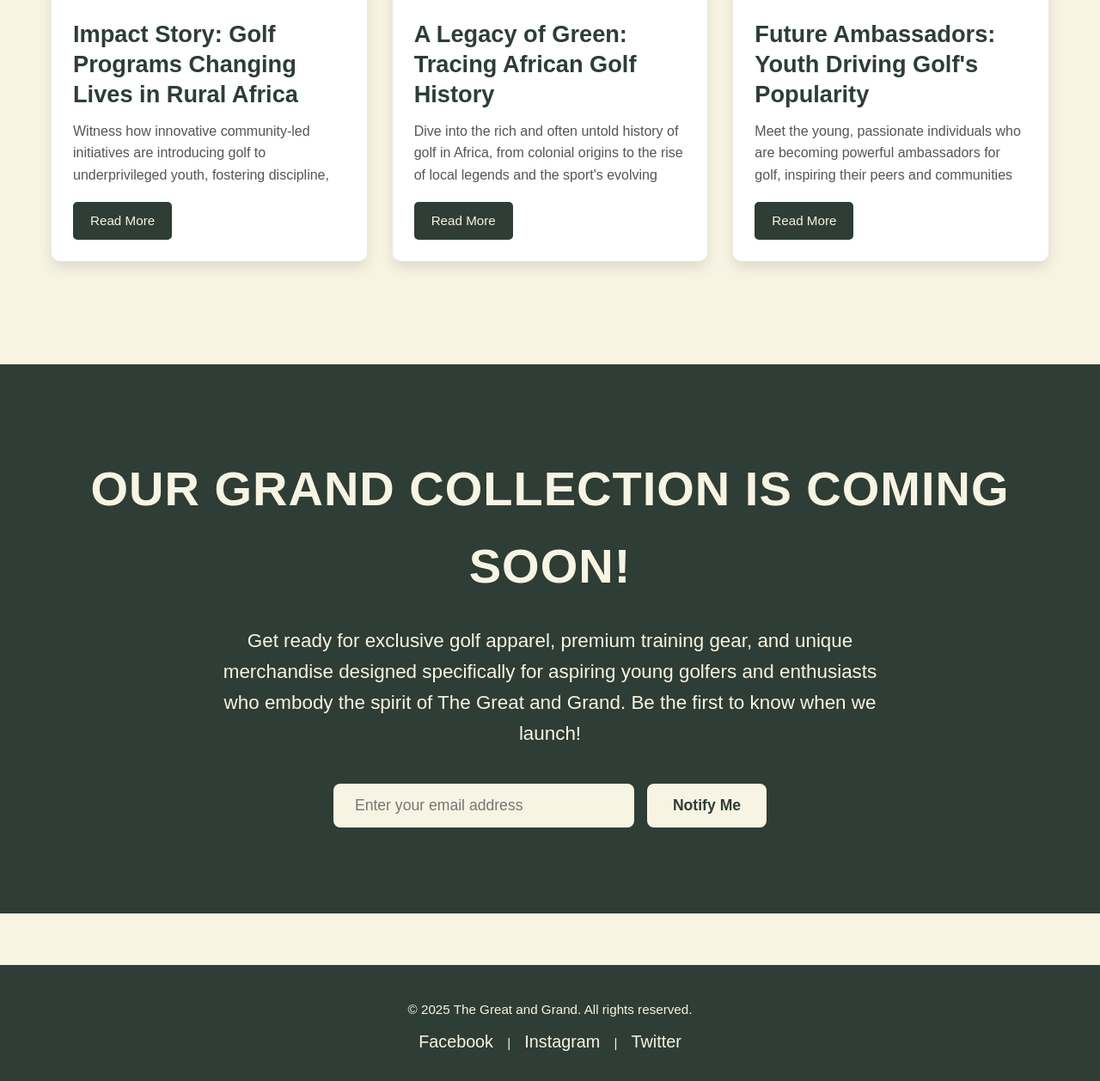
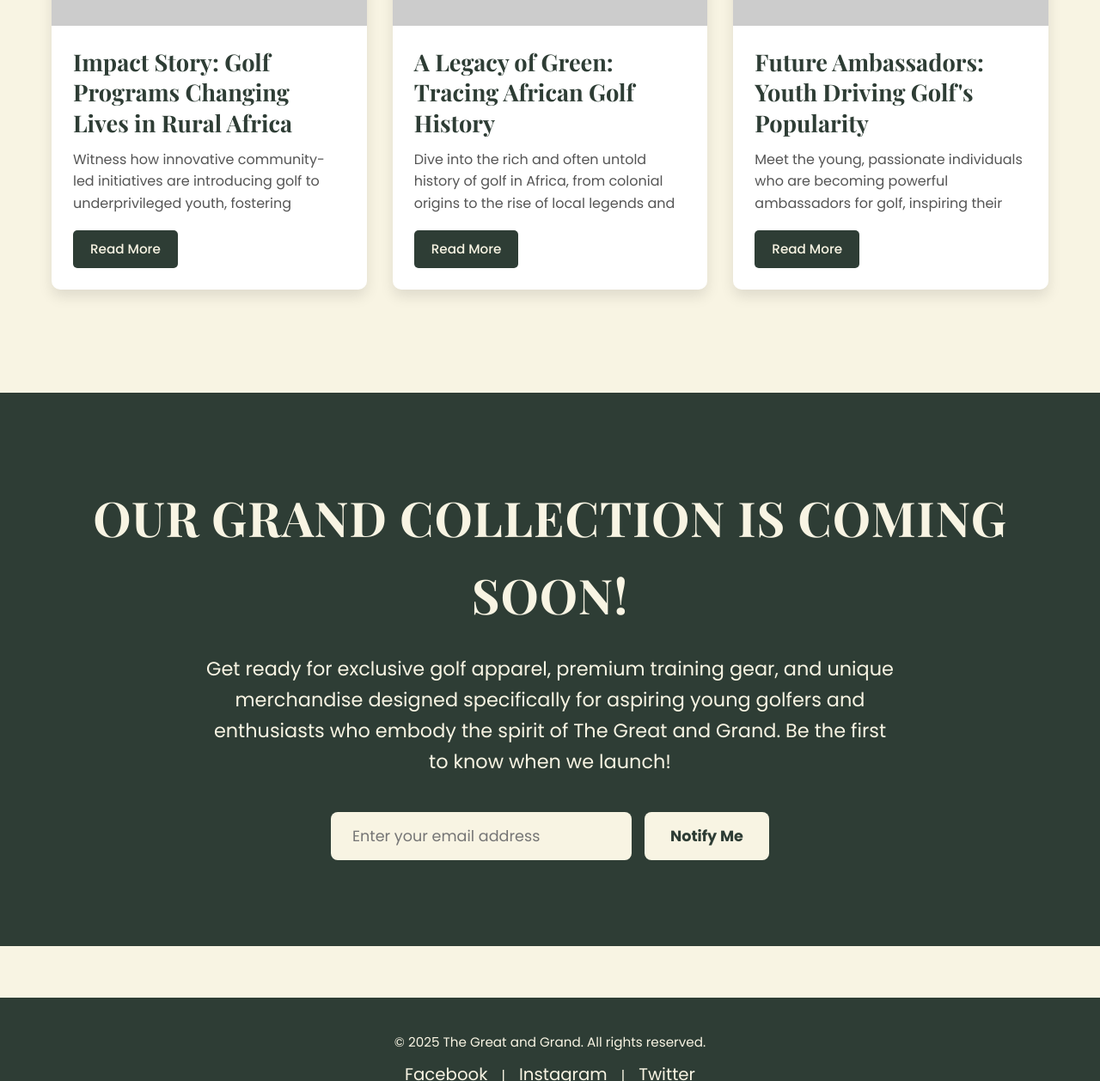
Before and after one commit to greatxgrand/greatandgrand, a plain HTML site: page index.html in a window 1280 px wide. Shown: the part 1542-2800 px from the top of the page at 86% size. Drawn offline with nearby package versions, Linux system fonts and the light colour scheme; placeholder pictures from the web are drawn by us.

Commit message:
Update index.html

```diff
--- a/index.html
+++ b/index.html
@@ -4,6 +4,9 @@
     <meta charset="UTF-8">
     <meta name="viewport" content="width=device-width, initial-scale=1.0">
     <title>The Great and Grand - Discover Golf in Africa</title>
+    <link rel="preconnect" href="https://fonts.googleapis.com">
+    <link rel="preconnect" href="https://fonts.gstatic.com" crossorigin>
+    <link href="https://fonts.googleapis.com/css2?family=Playfair+Display:wght@700&family=Poppins:wght@400;500;700&display=swap" rel="stylesheet">
     <style>
         /* Basic Reset & Box Sizing */
         * {
@@ -24,11 +27,17 @@
         }
 
         body {
-            font-family: 'Arial', sans-serif;
+            font-family: 'Poppins', sans-serif; /* Poppins for general text */
             background-color: var(--secondary-ivory);
             color: var(--text-color-dark);
             line-height: 1.6;
             scroll-behavior: smooth; /* Smooth scrolling for anchor links */
+        }
+
+        /* Titles and special text using Playfair Display */
+        h1, h2, h3, .logo {
+            font-family: 'Playfair Display', serif; /* Luxurious Roman */
+            font-weight: 700; /* Bold for impact */
         }
 
         .container {
@@ -47,7 +56,6 @@
 
         header .logo {
             font-size: 2.5em;
-            font-weight: bold;
             margin-bottom: 10px;
             letter-spacing: 2px;
             text-transform: uppercase; /* Ensure logo is uppercase */
@@ -71,6 +79,8 @@
             font-size: 1.1em;
             padding: 5px 0;
             transition: color 0.3s ease, border-bottom 0.3s ease;
+            font-family: 'Poppins', sans-serif; /* Ensure nav uses Poppins */
+            font-weight: 500; /* Medium weight for clarity */
         }
 
         nav ul li a:hover {
@@ -97,6 +107,7 @@
             font-size: 1.3em;
             max-width: 800px;
             margin: 0 auto 30px;
+            font-family: 'Poppins', sans-serif; /* Ensure Poppins */
         }
 
         .hero .cta-buttons a {
@@ -109,6 +120,8 @@
             border-radius: 5px;
             font-size: 1.1em;
             transition: background-color 0.3s ease, transform 0.3s ease;
+            font-family: 'Poppins', sans-serif; /* Ensure Poppins */
+            font-weight: 500; /* Medium weight for buttons */
         }
 
         .hero .cta-buttons a:hover {
@@ -172,6 +185,7 @@
             margin-bottom: 20px;
             height: 75px; /* Fixed height for excerpt, add ellipsis with JS/CSS if needed */
             overflow: hidden;
+            font-family: 'Poppins', sans-serif; /* Ensure Poppins */
         }
 
         .read-more {
@@ -183,6 +197,8 @@
             border-radius: 5px;
             font-size: 0.95em;
             transition: background-color 0.3s ease;
+            font-family: 'Poppins', sans-serif; /* Ensure Poppins */
+            font-weight: 500;
         }
 
         .read-more:hover {
@@ -209,6 +225,7 @@
             font-size: 1.4em;
             max-width: 800px;
             margin: 0 auto 40px;
+            font-family: 'Poppins', sans-serif; /* Ensure Poppins */
         }
 
         .notify-form {
@@ -227,6 +244,7 @@
             max-width: 90%; /* Adjust width for smaller screens */
             background-color: var(--secondary-ivory);
             color: var(--text-color-dark);
+            font-family: 'Poppins', sans-serif; /* Ensure Poppins */
         }
 
         .notify-form button {
@@ -239,6 +257,7 @@
             cursor: pointer;
             transition: background-color 0.3s ease, color 0.3s ease;
             font-weight: bold;
+            font-family: 'Poppins', sans-serif; /* Ensure Poppins */
         }
 
         .notify-form button:hover {
@@ -264,6 +283,7 @@
             font-size: 1.1em;
             max-width: 800px;
             margin: 0 auto 15px;
+            font-family: 'Poppins', sans-serif; /* Ensure Poppins */
         }
 
 
@@ -275,6 +295,7 @@
             padding: 40px 0;
             margin-top: 60px;
             font-size: 0.95em;
+            font-family: 'Poppins', sans-serif; /* Ensure Poppins */
         }
 
         footer p {
```
